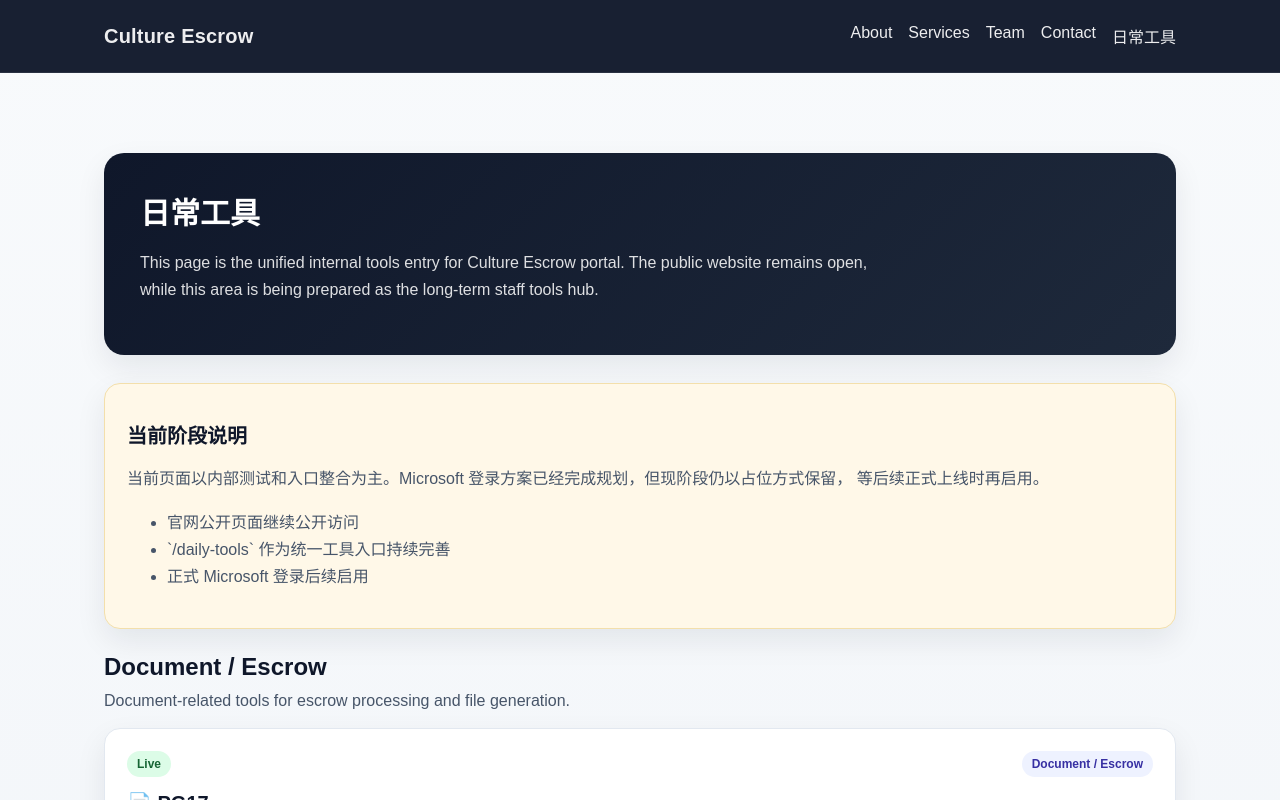
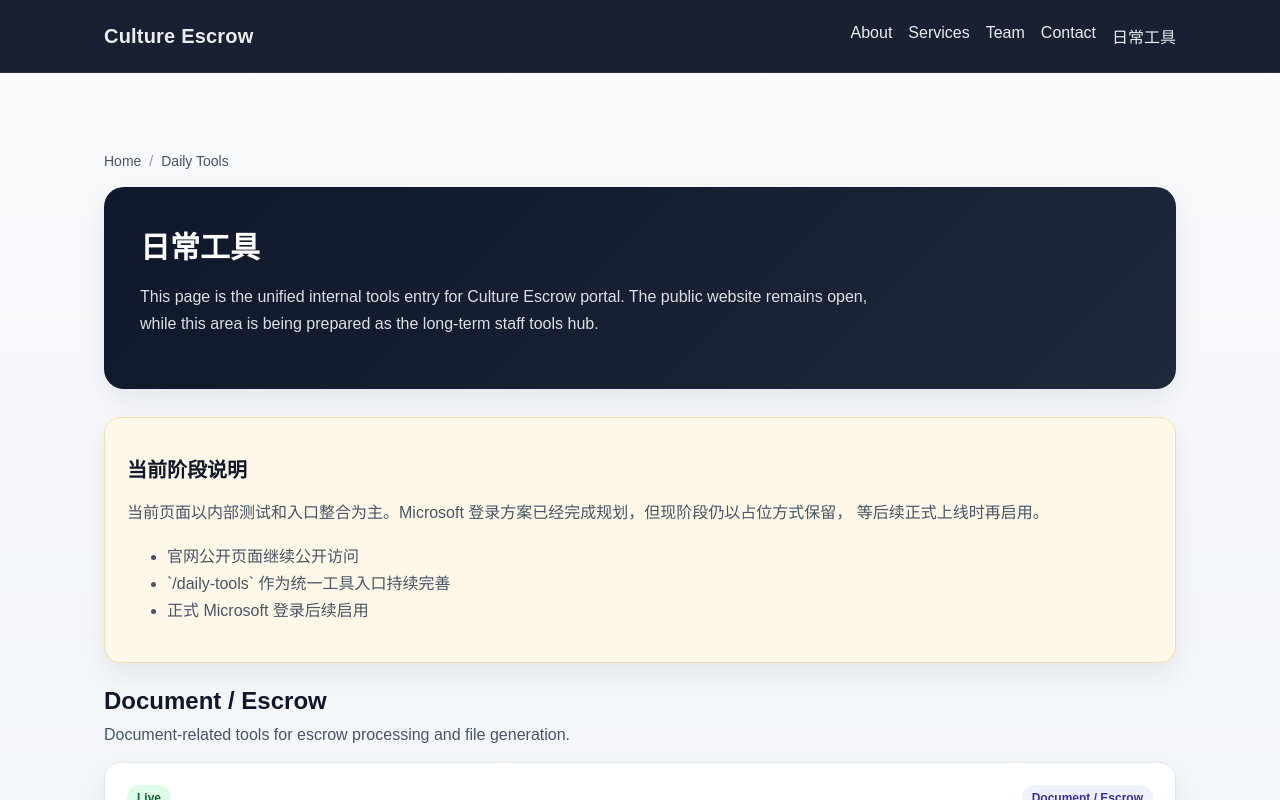
Before and after one commit to yudonghu/culture-escrow-site, a Next.js app: page /daily-tools in a window 1280 px wide. Shown: the top 800 px of the page. Built offline with nearby package versions, Linux system fonts and the light colour scheme.

Commit message:
feat: PR17 add breadcrumb navigation for portal tool pages

```diff
--- a/app/daily-tools/page.tsx
+++ b/app/daily-tools/page.tsx
@@ -1,3 +1,4 @@
+import Breadcrumb from '@/components/Breadcrumb'
 import { tools } from '@/data/tools'
 
 const statusClassMap = {
@@ -24,6 +25,8 @@ const groupedTools = Object.entries(
 export default function DailyToolsPage() {
   return (
     <section className="hero">
+      <Breadcrumb items={[{ label: 'Home', href: '/' }, { label: 'Daily Tools' }]} />
+
       <div className="hero-panel">
         <h1 className="section-title">日常工具</h1>
         <p>
--- a/app/globals.css
+++ b/app/globals.css
@@ -129,3 +129,28 @@ body {
 .badge-live { background: #dcfce7; color: #166534; }
 .badge-planned { background: #ede9fe; color: #6d28d9; }
 .badge-test { background: #ffedd5; color: #c2410c; }
+
+
+.breadcrumb {
+  display: flex;
+  flex-wrap: wrap;
+  gap: 8px;
+  margin-bottom: 18px;
+  color: var(--muted);
+  font-size: 14px;
+}
+.breadcrumb-item {
+  display: inline-flex;
+  align-items: center;
+  gap: 8px;
+}
+.breadcrumb-item a {
+  color: var(--muted);
+  text-decoration: none;
+}
+.breadcrumb-item a:hover {
+  color: var(--brand);
+}
+.breadcrumb-sep {
+  opacity: 0.6;
+}
--- a/app/tools/[slug]/page.tsx
+++ b/app/tools/[slug]/page.tsx
@@ -1,5 +1,6 @@
 import Link from 'next/link'
 import { notFound } from 'next/navigation'
+import Breadcrumb from '@/components/Breadcrumb'
 import { tools } from '@/data/tools'
 
 export default async function ToolDetailPage({ params }: { params: Promise<{ slug: string }> }) {
@@ -12,6 +13,8 @@ export default async function ToolDetailPage({ params }: { params: Promise<{ slu
 
   return (
     <section className="hero">
+      <Breadcrumb items={[{ label: 'Home', href: '/' }, { label: 'Daily Tools', href: '/daily-tools' }, { label: tool.name }]} />
+
       <div className="hero-panel">
         <h1 className="section-title">{tool.icon} {tool.name}</h1>
         <p>{tool.summary ?? tool.desc}</p>
--- /dev/null
+++ b/components/Breadcrumb.tsx
@@ -0,0 +1,22 @@
+import Link from 'next/link'
+
+type BreadcrumbItem = {
+  label: string
+  href?: string
+}
+
+export default function Breadcrumb({ items }: { items: BreadcrumbItem[] }) {
+  return (
+    <nav aria-label="Breadcrumb" className="breadcrumb">
+      {items.map((item, index) => {
+        const isLast = index === items.length - 1
+        return (
+          <span key={`${item.label}-${index}`} className="breadcrumb-item">
+            {item.href && !isLast ? <Link href={item.href}>{item.label}</Link> : <span>{item.label}</span>}
+            {!isLast ? <span className="breadcrumb-sep">/</span> : null}
+          </span>
+        )
+      })}
+    </nav>
+  )
+}
```
Also changed, not shown: 1 other file (tests, documents, lock files or other folders).
